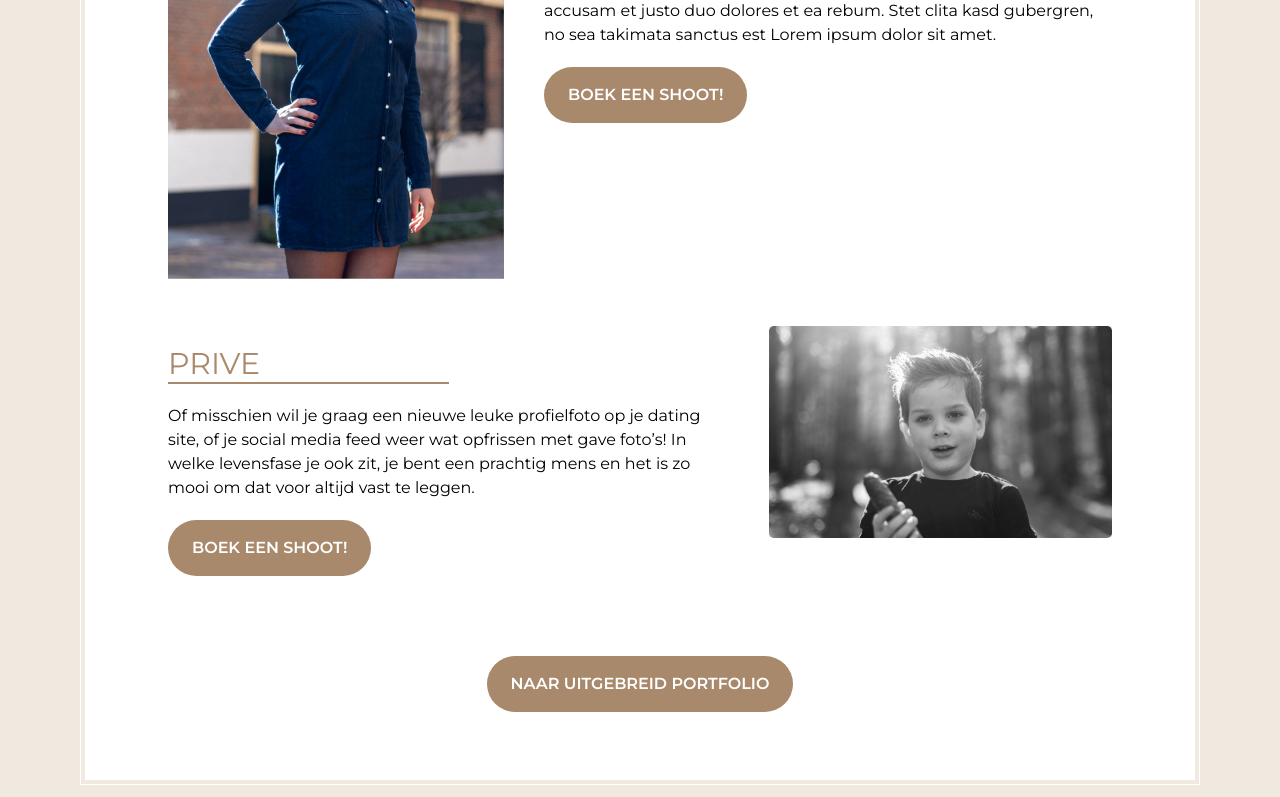
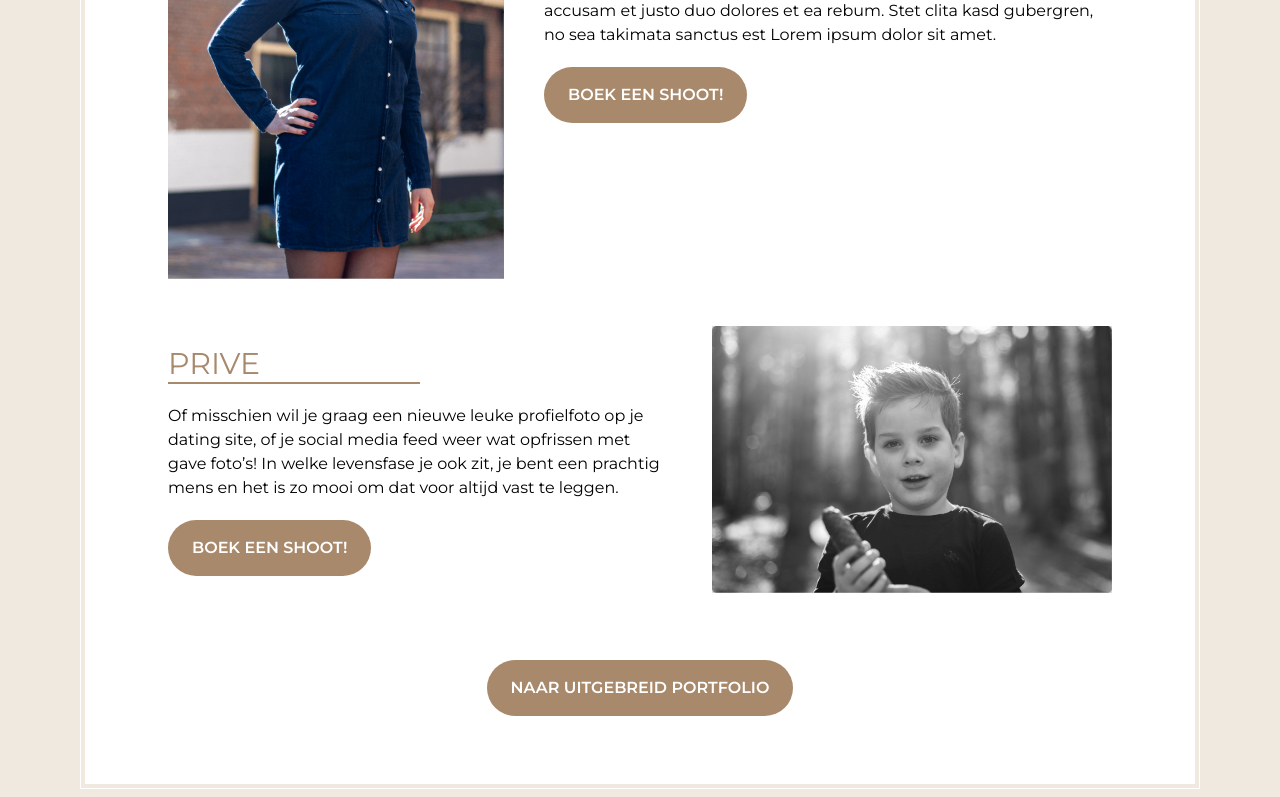
Before and after one commit to Sneruall/fotos-van-emily, a Next.js app: page /portretfotografie in a window 1280 px wide. Shown: the part 1412-2209 px from the top of the page. Built offline with nearby package versions, Linux system fonts and the light colour scheme.

Commit message:
minor changes

```diff
--- a/components/sections/elements/ImageWithText.js
+++ b/components/sections/elements/ImageWithText.js
@@ -5,13 +5,12 @@ import Image from "next/image";
 function ImageWithText(props) {
   return (
     <div className="flex flex-col lg:flex-row lg:gap-10 mb-20 lg:mb-10">
-      <div className={`self-center md:self-start order-first ${props.mirrored ? "lg:order-last" : ""}`}>
+      <div className={`flex-shrink-0 self-center md:self-start order-first ${props.mirrored ? "lg:order-last" : ""}`}>
         <Image
           src={props.img}
           alt={props.alt}
           width={props.width}
           height={props.height}
-          layout="fixed"
         />
       </div>
 
--- a/components/sections/pageIntro.js
+++ b/components/sections/pageIntro.js
@@ -30,10 +30,10 @@ function pageIntro() {
             Lorem ipsum dolor sit amet."
               />
               <ImageWithText
-                img="/images/portretfotografie/portret-2s.png"
+                img="/images/portretfotografie/portret-2.png"
                 alt="Prive portret"
-                width={343}
-                height={212}
+                width={400}
+                height={267}
                 title="Prive"
                 text="Of misschien wil je graag een nieuwe leuke profielfoto op je dating site, of je social media feed weer wat opfrissen met gave foto’s! In welke levensfase je ook zit, je bent een prachtig mens en het is zo mooi om dat voor altijd vast te leggen."
                 mirrored
```
